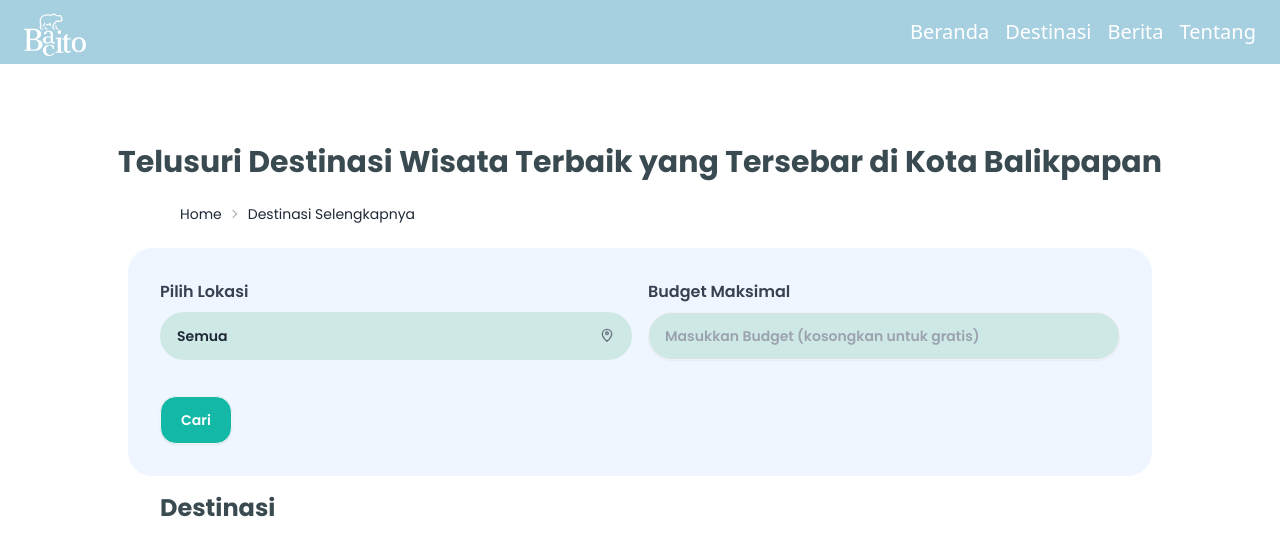
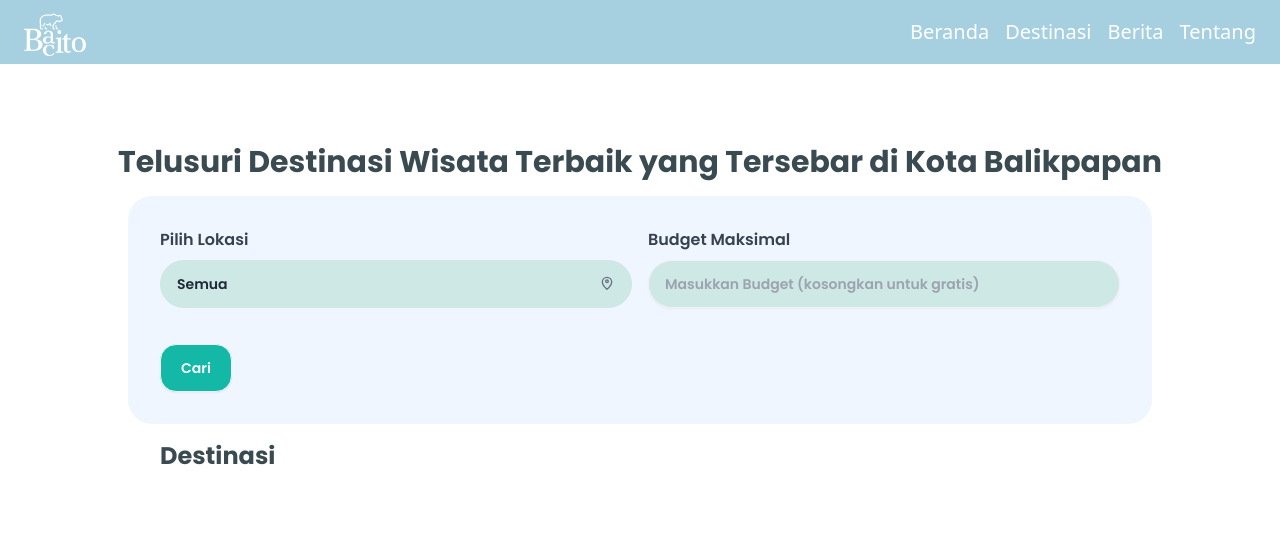
Before and after one commit to amrinaaa/bacito3b_, a React (Vite) app in the folder bacito3b/: page /destinasi-pariwisata in a window 1280 px wide. Shown: the top 556 px of the page. Built offline with nearby package versions, Linux system fonts and the light colour scheme; a web font is replaced by a local one.

Commit message:
merging lagi

```diff
--- a/bacito3b/package.json
+++ b/bacito3b/package.json
@@ -10,6 +10,7 @@
     "preview": "vite preview"
   },
   "dependencies": {
+    "aos": "^2.3.4",
     "bacito3b": "file:",
     "class-variance-authority": "^0.7.0",
     "clsx": "^2.1.1",
--- a/bacito3b/src/components/DestinasiSelengkapnya.jsx
+++ b/bacito3b/src/components/DestinasiSelengkapnya.jsx
@@ -93,12 +93,6 @@ const DestinasiSelengkapnya = () => {
 
       <div className="mt-20 font-poppins">
         <h1 className='text-3xl font-bold text-font_gelap text-center mb-4'>Telusuri Destinasi Wisata Terbaik yang Tersebar di Kota Balikpapan </h1>
-      <div className="breadcrumbs text-sm mx-[180px] mb-4">
-        <ul>
-          <li><a href='/'>Home</a></li>
-          <li><a>Destinasi Selengkapnya</a></li>
-        </ul>
-      </div>
       <div className="flex items-center justify-between bg-blue-50 p-8 rounded-3xl mx-72 mobile:w-4/5 mobile:mx-auto ">
         <div className="grid grid-cols-1 gap-4 items-center place-content-stretch mx-16 mobile:w-full mobile:mx-0 tablet:grid-cols-2 laptop:grid-cols-2">
         <div className="flex flex-col w-full">
@@ -162,7 +156,7 @@ const DestinasiSelengkapnya = () => {
             key={destination.id}
             className="border rounded-lg shadow-md p-4 w-full sm:w-1/2 md:w-1/3 lg:w-1/4 hover:bg-gray-100 transition duration-200 hover:scale-105 hover:shadow-lg cursor-pointer"
             data-aos="fade-up"
-            data-aos-delay= {`${destination.id * 100}`}
+            data-aos-delay= {`${destination.id * 150}`}
             onClick={() => handleDestinationClick(destination)}
           >
             <img
--- a/bacito3b/src/data/beritaselengkapnya.jsx
+++ b/bacito3b/src/data/beritaselengkapnya.jsx
@@ -1,5 +1,7 @@
 import pulauTukung from '../assets/pulautukung.png';
 import pantaiManggar from '../assets/pantaimanggar.png'
+import AOS from 'aos';
+import 'aos/dist/aos.css';
 
 const berita = [
     {
--- a/bacito3b/vite.config.js
+++ b/bacito3b/vite.config.js
@@ -8,4 +8,9 @@ export default defineConfig({
     extend: {},
   },
   plugins: [react()],
+  build: {
+    rollupOptions: {
+      external: ['aos']
+    }
+  }
 })
```
Also changed, not shown: 1 other file (tests, documents, lock files or other folders).
